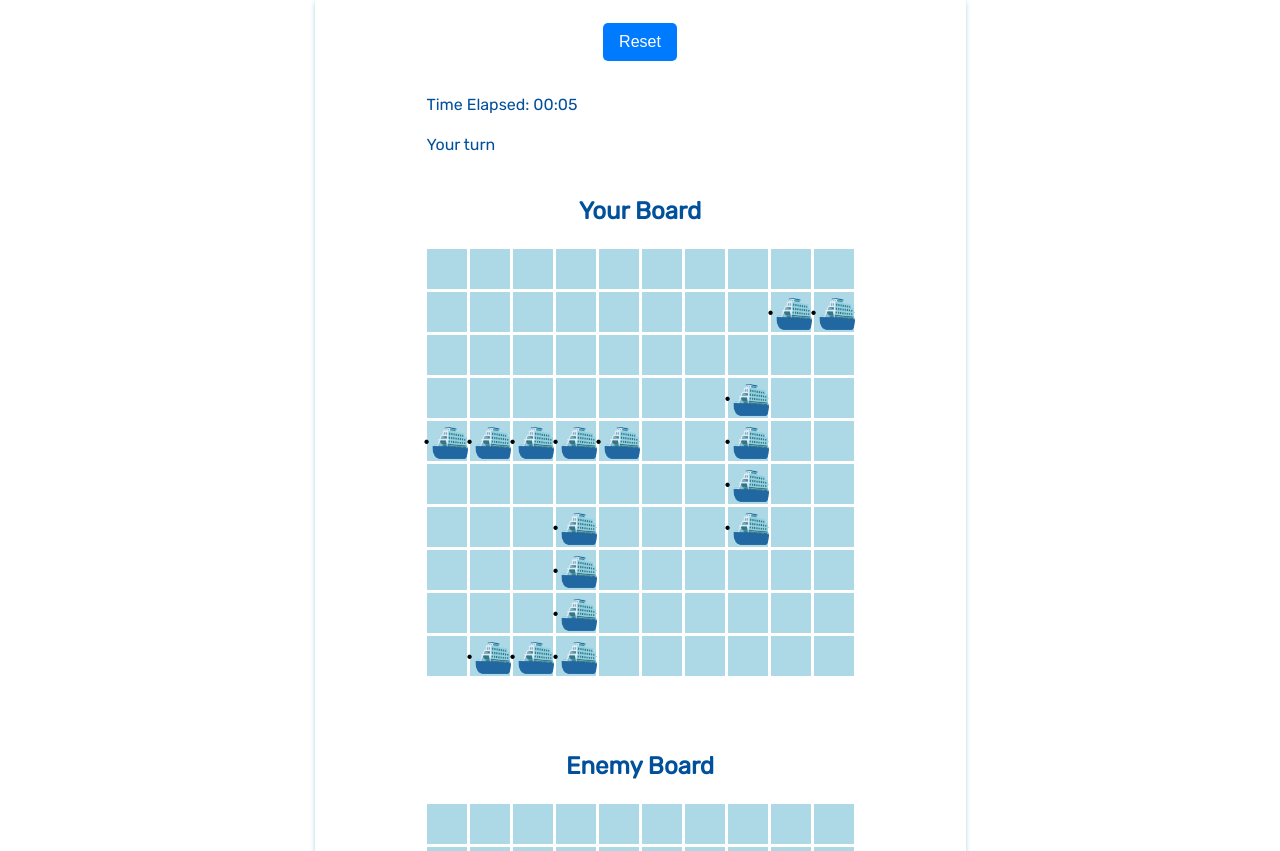
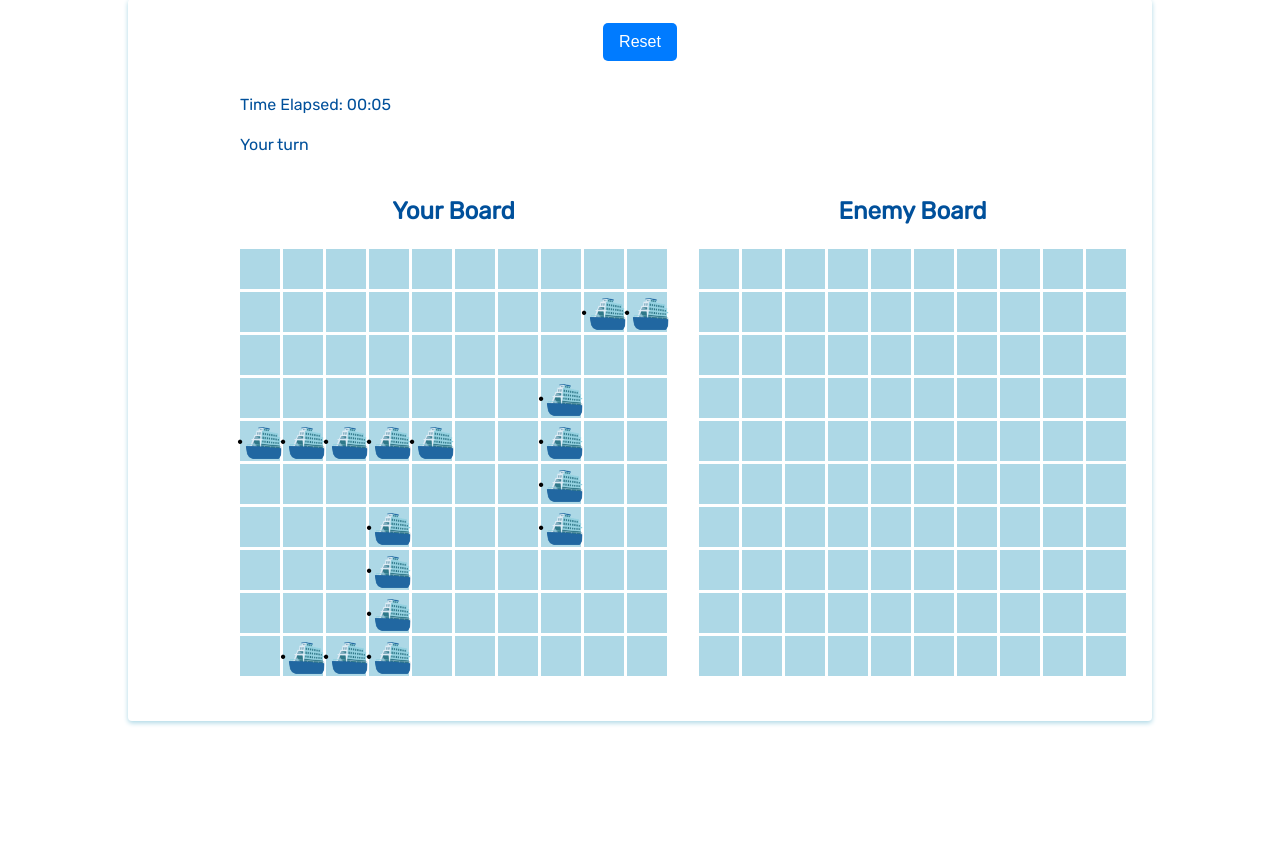
Before and after one commit to Tantantan-py/Tantantan-py.github.io, a React (Vite) app: page /game/normal in a window 1280 px wide. Shown: the part 309-1160 px from the top of the page. After the commit the page ends 1094 px from the top, so only its background shows below. Built offline with nearby package versions, Linux system fonts and the light colour scheme.

Commit message:
make normal mode boards align horizontally

```diff
--- a/src/css/game.css
+++ b/src/css/game.css
@@ -150,9 +150,9 @@ button:hover {
 
 .boards-container {
   display: flex;
-  flex-direction: column;
+  flex-direction: row;
   gap: 2rem;
-  align-items: center;
+  align-items: flex-start;
 }
 
 .board-section {
```
